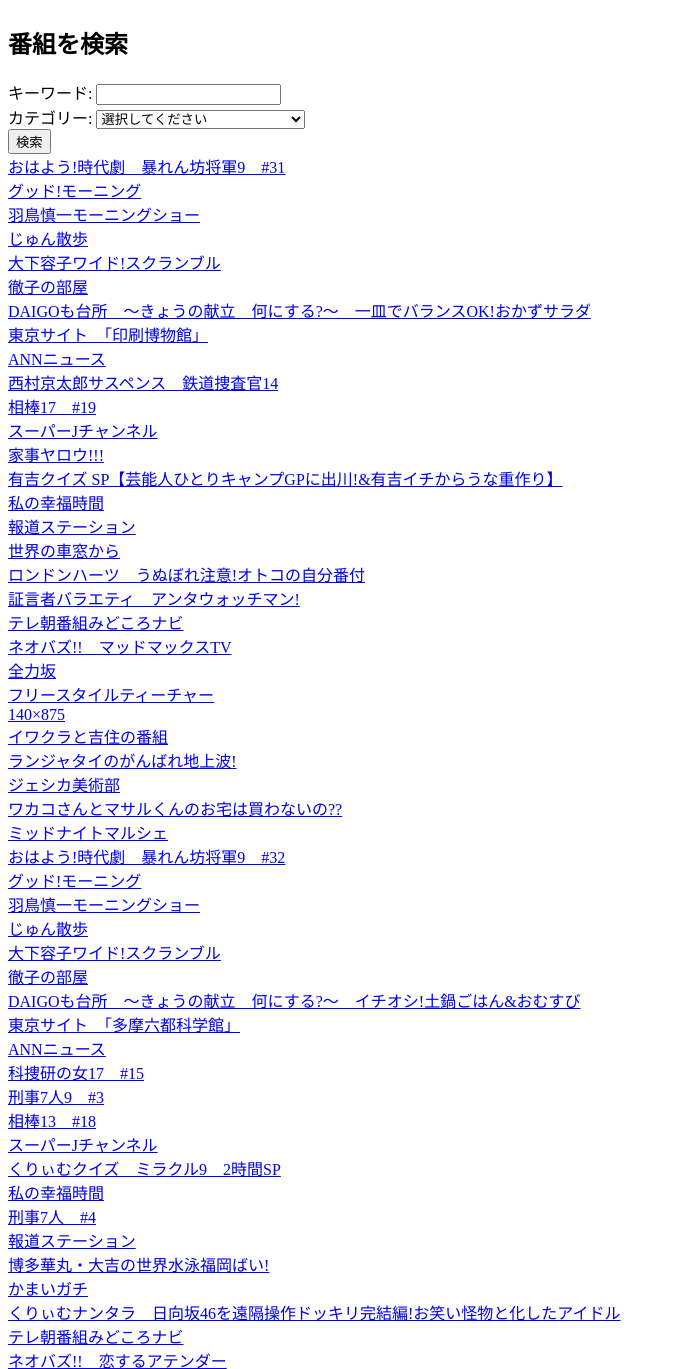
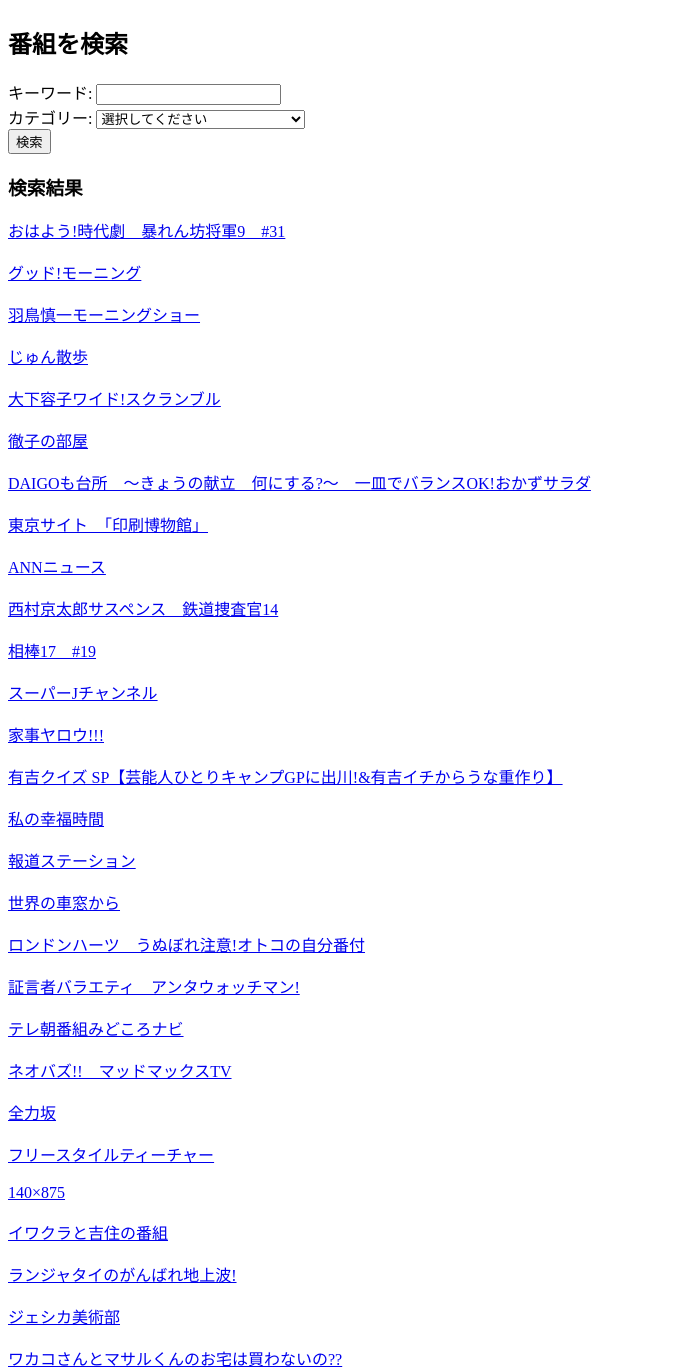
Before and after one commit to satodaisuke1975qrl/group_b, a Django app: page /tvsearch/ in a window 1280 px wide. Shown: the part 1311-2680 px from the top of the page, without its empty margins (0-676 px from the left). Run offline with Django 4.2, Linux system fonts and the light colour scheme; data comes from the database, SQL or seed files in the repository.

Commit message:
listの改善3

```diff
--- a/tv_listing/templates/tvasahi/tv_search.html
+++ b/tv_listing/templates/tvasahi/tv_search.html
@@ -8,11 +8,13 @@
   <button type="submit">検索</button>
 </form>
 
-<div>
-    {% for tv in tv_list %}
+<h3>検索結果</h3>
+
+{% for tv in tv_list %}
+    <div>
         <a href="{% url 'tvasahi:tv_detail' tv.pk%}">{{ tv.program_name }}</a>
-        <br>
-    {% endfor %}
-</div>
+    </div>
+    <br>
+{% endfor %}
 
 {% endblock %}
```
